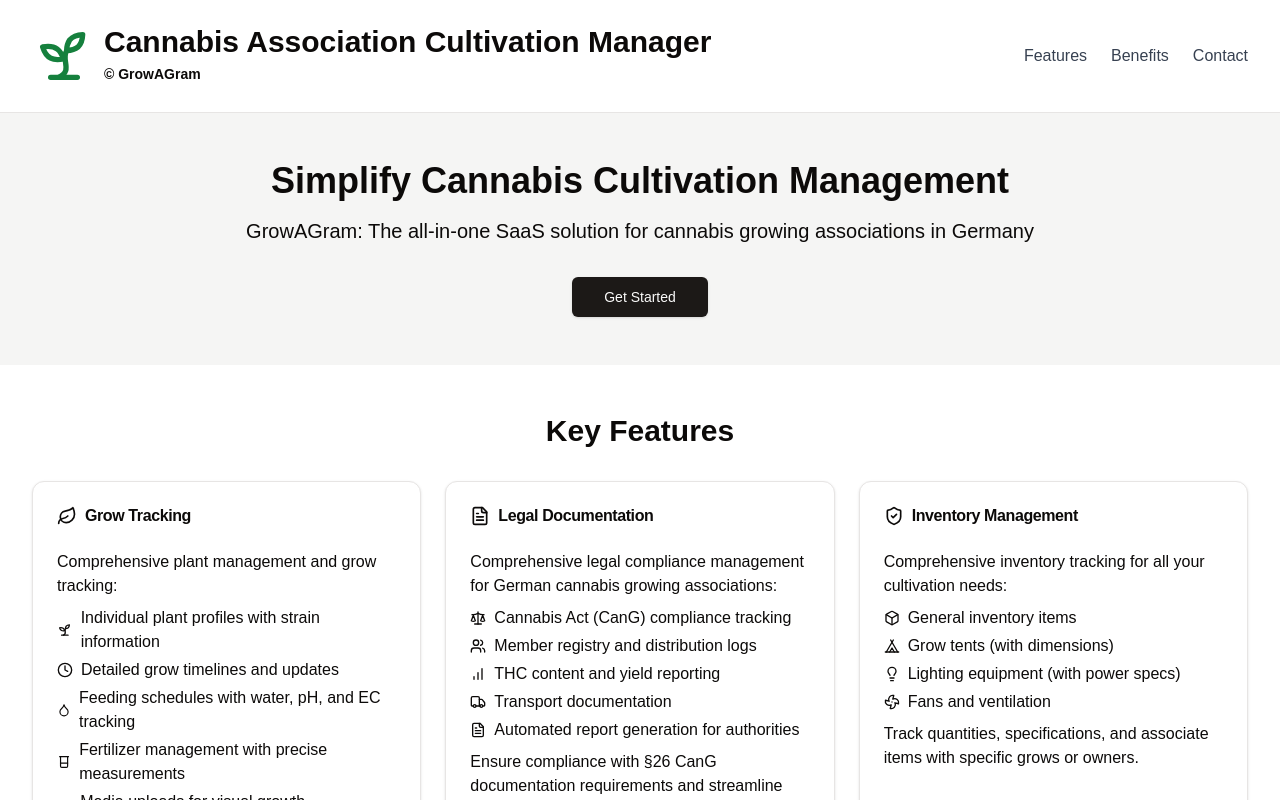
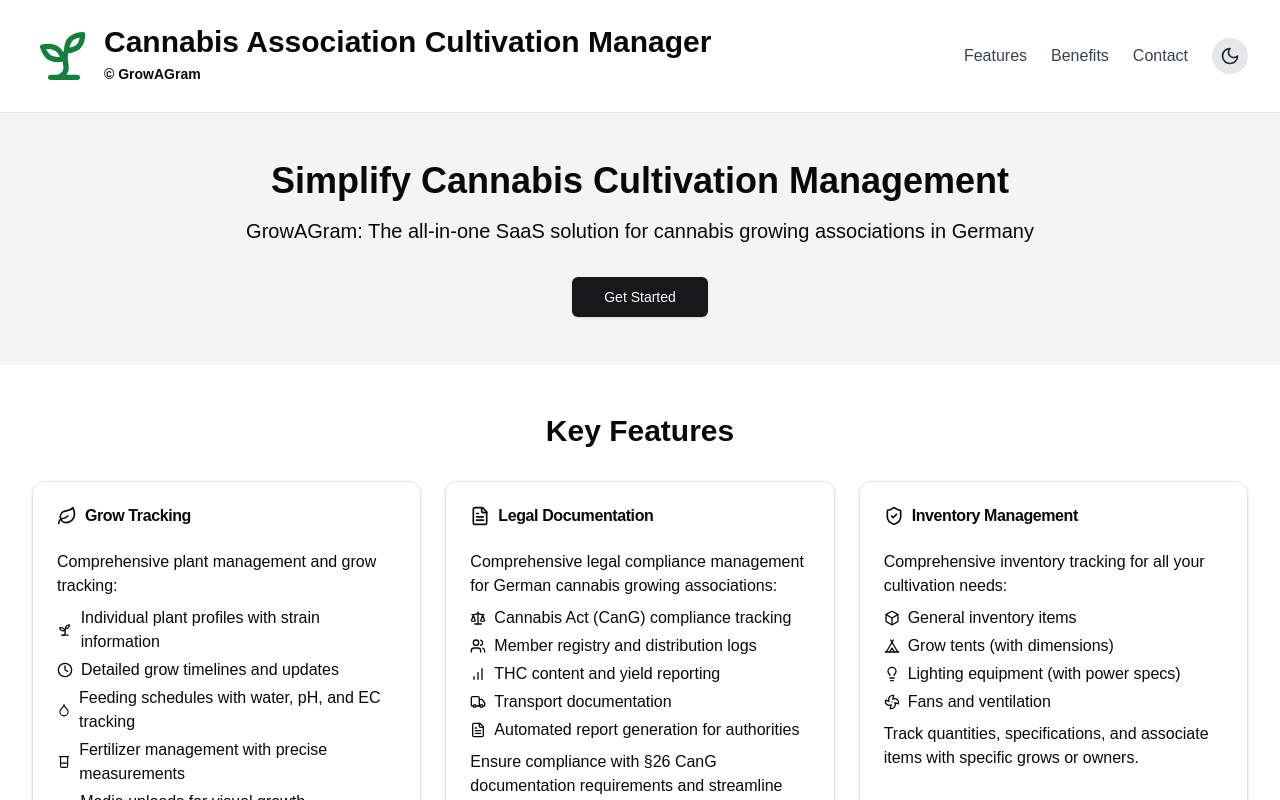
Before and after one commit to henningsieh/GrowAClub-One-Pager, a Next.js app: page / in a window 1280 px wide. Shown: the top 800 px of the page. Built offline with nearby package versions, Linux system fonts and the light colour scheme.

Commit message:
feat: light/dark, theme color

```diff
--- a/app/globals.css
+++ b/app/globals.css
@@ -15,24 +15,24 @@
 @layer base {
   :root {
     --background: 0 0% 100%;
-    --foreground: 20 14.3% 4.1%;
+    --foreground: 240 10% 3.9%;
     --card: 0 0% 100%;
-    --card-foreground: 20 14.3% 4.1%;
+    --card-foreground: 240 10% 3.9%;
     --popover: 0 0% 100%;
-    --popover-foreground: 20 14.3% 4.1%;
-    --primary: 24 9.8% 10%;
-    --primary-foreground: 60 9.1% 97.8%;
-    --secondary: 60 4.8% 95.9%;
-    --secondary-foreground: 24 9.8% 10%;
-    --muted: 60 4.8% 95.9%;
-    --muted-foreground: 25 5.3% 44.7%;
-    --accent: 60 4.8% 95.9%;
-    --accent-foreground: 24 9.8% 10%;
+    --popover-foreground: 240 10% 3.9%;
+    --primary: 240 5.9% 10%;
+    --primary-foreground: 0 0% 98%;
+    --secondary: 240 4.8% 95.9%;
+    --secondary-foreground: 240 5.9% 10%;
+    --muted: 240 4.8% 95.9%;
+    --muted-foreground: 240 3.8% 46.1%;
+    --accent: 240 4.8% 95.9%;
+    --accent-foreground: 240 5.9% 10%;
     --destructive: 0 84.2% 60.2%;
-    --destructive-foreground: 60 9.1% 97.8%;
-    --border: 20 5.9% 90%;
-    --input: 20 5.9% 90%;
-    --ring: 20 14.3% 4.1%;
+    --destructive-foreground: 0 0% 98%;
+    --border: 240 5.9% 90%;
+    --input: 240 5.9% 90%;
+    --ring: 240 10% 3.9%;
     --chart-1: 12 76% 61%;
     --chart-2: 173 58% 39%;
     --chart-3: 197 37% 24%;
@@ -41,25 +41,25 @@
     --radius: 0.5rem;
   }
   .dark {
-    --background: 20 14.3% 4.1%;
-    --foreground: 60 9.1% 97.8%;
-    --card: 20 14.3% 4.1%;
-    --card-foreground: 60 9.1% 97.8%;
-    --popover: 20 14.3% 4.1%;
-    --popover-foreground: 60 9.1% 97.8%;
-    --primary: 60 9.1% 97.8%;
-    --primary-foreground: 24 9.8% 10%;
-    --secondary: 12 6.5% 15.1%;
-    --secondary-foreground: 60 9.1% 97.8%;
-    --muted: 12 6.5% 15.1%;
-    --muted-foreground: 24 5.4% 63.9%;
-    --accent: 12 6.5% 15.1%;
-    --accent-foreground: 60 9.1% 97.8%;
+    --background: 240 10% 3.9%;
+    --foreground: 0 0% 98%;
+    --card: 240 10% 3.9%;
+    --card-foreground: 0 0% 98%;
+    --popover: 240 10% 3.9%;
+    --popover-foreground: 0 0% 98%;
+    --primary: 0 0% 98%;
+    --primary-foreground: 240 5.9% 10%;
+    --secondary: 240 3.7% 15.9%;
+    --secondary-foreground: 0 0% 98%;
+    --muted: 240 3.7% 15.9%;
+    --muted-foreground: 240 5% 64.9%;
+    --accent: 240 3.7% 15.9%;
+    --accent-foreground: 0 0% 98%;
     --destructive: 0 62.8% 30.6%;
-    --destructive-foreground: 60 9.1% 97.8%;
-    --border: 12 6.5% 15.1%;
-    --input: 12 6.5% 15.1%;
-    --ring: 24 5.7% 82.9%;
+    --destructive-foreground: 0 0% 98%;
+    --border: 240 3.7% 15.9%;
+    --input: 240 3.7% 15.9%;
+    --ring: 240 4.9% 83.9%;
     --chart-1: 220 70% 50%;
     --chart-2: 160 60% 45%;
     --chart-3: 30 80% 55%;
--- a/app/page.tsx
+++ b/app/page.tsx
@@ -1,7 +1,12 @@
-import React from "react";
+// app/page.tsx
+"use client"; // This ensures the component is rendered on the client side
+
+import React, { useEffect, useState } from "react";
 import { Button } from "@/components/ui/button";
 import { Card, CardContent, CardHeader, CardTitle } from "@/components/ui/card";
 import {
+  Sun,
+  Moon,
   Sprout,
   FileText,
   ShieldCheck,
@@ -27,12 +32,41 @@
 } from "lucide-react";
 
 export default function LandingPage() {
+  const [darkMode, setDarkMode] = useState(false);
+
+  useEffect(() => {
+    // Check if dark mode is already enabled in localStorage or system preference
+    const isDark =
+      localStorage.getItem("theme") === "dark" ||
+      (!("theme" in localStorage) &&
+        window.matchMedia("(prefers-color-scheme: dark)").matches);
+
+    if (isDark) {
+      document.documentElement.classList.add("dark");
+      setDarkMode(true);
+    } else {
+      document.documentElement.classList.remove("dark");
+      setDarkMode(false);
+    }
+  }, []);
+
+  const toggleDarkMode = () => {
+    if (darkMode) {
+      document.documentElement.classList.remove("dark");
+      localStorage.setItem("theme", "light");
+    } else {
+      document.documentElement.classList.add("dark");
+      localStorage.setItem("theme", "dark");
+    }
+    setDarkMode(!darkMode);
+  };
+
   return (
     <div className="min-h-screen bg-background text-foreground">
-      <header className="py-6 px-4 md:px-6 lg:px-8 border-b bg-white shadow-md">
+      <header className="py-6 px-4 md:px-6 lg:px-8 border-b ">
         <div className="container mx-auto flex justify-between items-center">
           <h1 className="text-xl font-bold flex items-start">
-            <Sprout className="mr-2 h-16 w-16 text-green-700" />
+            <Sprout className="mr-2 h-16 w-16 text-green-700 dark:text-green-600" />
             <div>
               <span className="text-base sm:text-base md:text-base lg:text-2xl xl:text-3xl 2xl:text-3xl">
                 Cannabis Association Cultivation Manager
@@ -40,12 +74,12 @@
               <span className="text-sm mt-1 block">© GrowAGram</span>
             </div>
           </h1>
-          <nav>
+          <nav className="flex items-center">
             <ul className="flex space-x-6">
               <li>
                 <a
                   href="#features"
-                  className="text-gray-700 hover:text-green-700 hover:underline underline-offset-4 decoration-2 transition-all duration-300 ease-in-out"
+                  className="text-gray-700 dark:text-gray-300 hover:text-green-700 dark:hover:text-green-400 hover:underline underline-offset-4 decoration-2 transition-all duration-300 ease-in-out"
                 >
                   Features
                 </a>
@@ -53,7 +87,7 @@
               <li>
                 <a
                   href="#benefits"
-                  className="text-gray-700 hover:text-green-700 hover:underline underline-offset-4 decoration-2 transition-all duration-300 ease-in-out"
+                  className="text-gray-700 dark:text-gray-300 hover:text-green-700 dark:hover:text-green-400 hover:underline underline-offset-4 decoration-2 transition-all duration-300 ease-in-out"
                 >
                   Benefits
                 </a>
@@ -61,12 +95,24 @@
               <li>
                 <a
                   href="#contact"
-                  className="text-gray-700 hover:text-green-700 hover:underline underline-offset-4 decoration-2 transition-all duration-300 ease-in-out"
+                  className="text-gray-700 dark:text-gray-300 hover:text-green-700 dark:hover:text-green-400 hover:underline underline-offset-4 decoration-2 transition-all duration-300 ease-in-out"
                 >
                   Contact
                 </a>
               </li>
             </ul>
+
+            {/* Dark Mode Toggle Button */}
+            <button
+              onClick={toggleDarkMode}
+              className="ml-6 p-2 rounded-full bg-gray-200 dark:bg-gray-700 transition duration-300"
+            >
+              {darkMode ? (
+                <Sun className="h-5 w-5 text-yellow-500" />
+              ) : (
+                <Moon className="h-5 w-5 text-gray-800 dark:text-gray-200" />
+              )}
+            </button>
           </nav>
         </div>
       </header>
@@ -316,8 +362,8 @@
         </section>
       </main>
 
-      <footer className="py-6 px-4 md:px-6 lg:px-8 border-t">
-        <div className="container mx-auto text-center text-sm text-muted-foreground">
+      <footer className="py-6 px-4 md:px-6 lg:px-8 border-t bg-white dark:bg-gray-800">
+        <div className="container mx-auto text-center text-sm text-muted-foreground dark:text-gray-400">
           <p>&copy; 2023 GrowAGram. All rights reserved.</p>
           <p className="mt-2">
             GrowAGram is designed to assist cannabis growing associations in
--- a/package.json
+++ b/package.json
@@ -9,7 +9,6 @@
     "export": "next export",
     "lint": "next lint"
   },
-
   "dependencies": {
     "@radix-ui/react-icons": "^1.3.0",
     "@radix-ui/react-slot": "^1.1.0",
--- a/tailwind.config.ts
+++ b/tailwind.config.ts
@@ -1,7 +1,9 @@
 import type { Config } from "tailwindcss";
 
+import animate from 'tailwindcss-animate'; // Use ES module style import
+
 const config: Config = {
-    darkMode: ["class"],
+	darkMode: ['class'], // Enable class-based dark mode
     content: [
     "./pages/**/*.{js,ts,jsx,tsx,mdx}",
     "./components/**/*.{js,ts,jsx,tsx,mdx}",
@@ -58,6 +60,6 @@
   		}
   	}
   },
-  plugins: [require("tailwindcss-animate")],
+  plugins: [animate], // Use the imported plugin
 };
 export default config;
```
Also changed, not shown: components.json.
